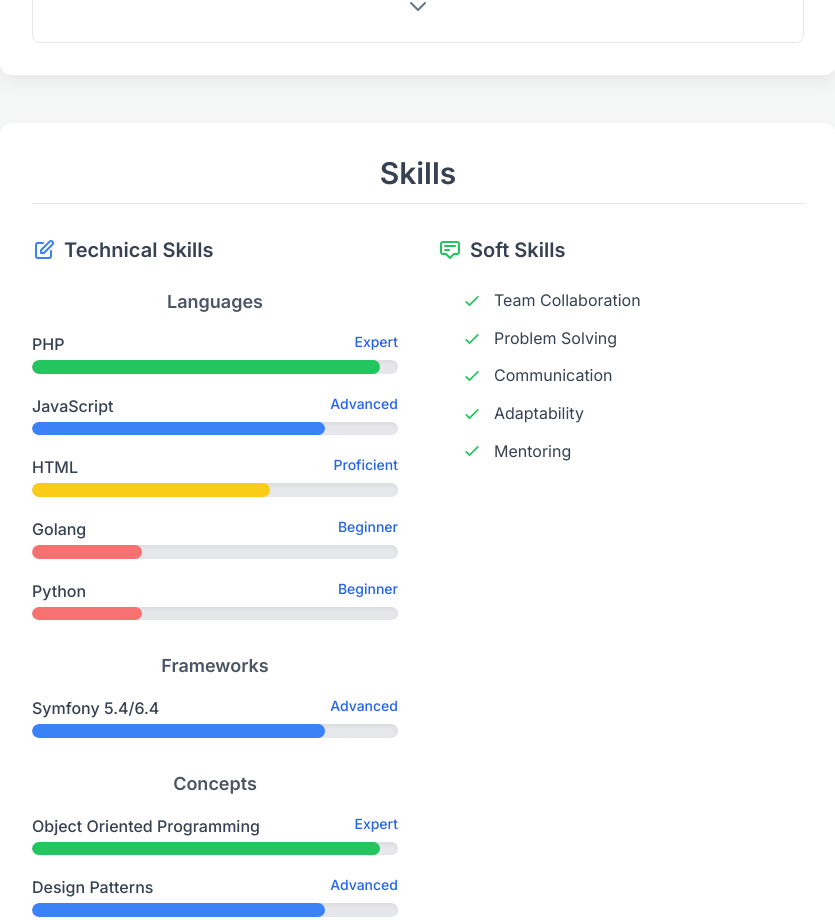
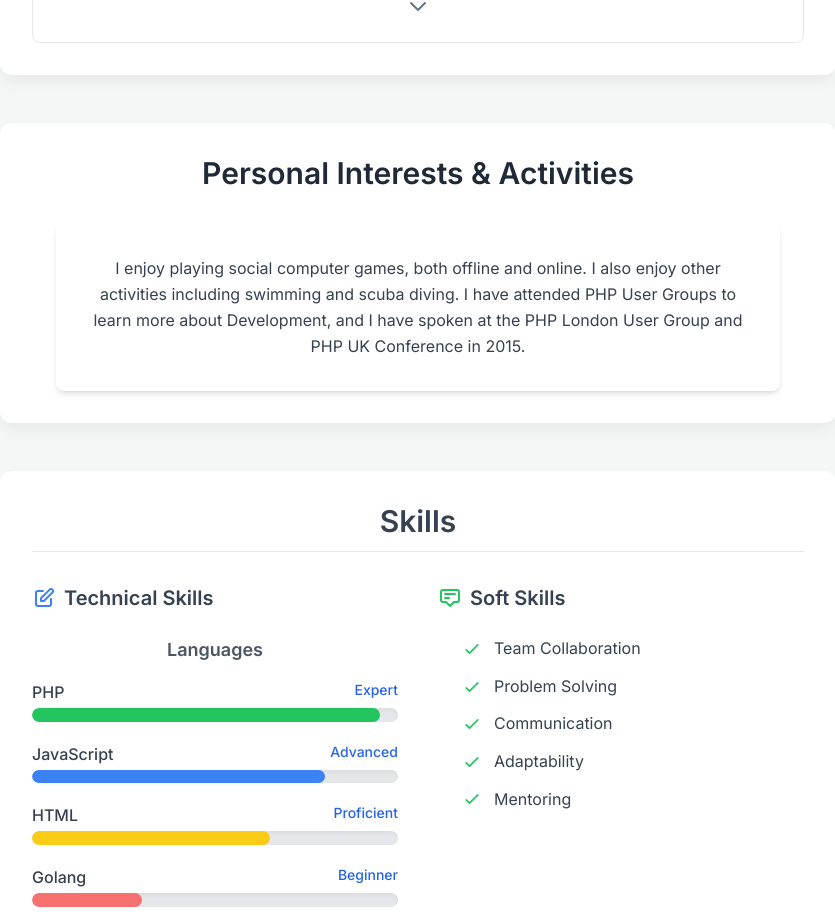
Before and after one commit to levofski/live-cv, a Vue app: page / in a window 1280 px wide. Shown: the part 3180-4100 px from the top of the page, without its empty margins (222-1057 px from the left). Built offline with nearby package versions, Linux system fonts and the light colour scheme.

Commit message:
feat: add InterestsSection component and integrate interests data - **Files Changed**: `App.vue`, `InterestsSection.vue`, `interests.md` - **Reason**: Introduced a new InterestsSection to display personal interests and activities, enhancing the overall profile presentation.

```diff
--- a/src/App.vue
+++ b/src/App.vue
@@ -6,6 +6,7 @@ import EducationSection from "./components/EducationSection.vue";
 import SkillsSection from "./components/SkillsSection.vue";
 import PersonalStatement from "./components/PersonalStatement.vue";
 import ProjectsSection from "./components/ProjectsSection.vue";
+import InterestsSection from "./components/InterestsSection.vue"; // Add this line
 
 const profile = ref({});
 const experiences = ref([]);
@@ -13,7 +14,8 @@ const education = ref([]);
 const skills = ref({});
 const projects = ref([]);
 const personalStatement = ref("");
-const projectsStatement = ref(""); // Added projectsStatement ref
+const projectsStatement = ref("");
+const interestsStatement = ref("");
 const isLoading = ref(true);
 
 async function fetchData() {
@@ -31,6 +33,7 @@ async function fetchData() {
     const projectsStatementModule = await import(
       "./data/projects_statement.md?raw"
     ); // Added import for projects_statement.md
+    const interestsStatementModule = await import("./data/interests.md?raw");
 
     profile.value = profileModule.default;
     experiences.value = experienceModule.default;
@@ -38,7 +41,8 @@ async function fetchData() {
     skills.value = skillsModule.default;
     projects.value = projectsModule.default;
     personalStatement.value = statementModule.default;
-    projectsStatement.value = projectsStatementModule.default; // Added assignment for projectsStatement
+    projectsStatement.value = projectsStatementModule.default;
+    interestsStatement.value = interestsStatementModule.default;
   } catch (error) {
     console.error("Error loading CV data:", error);
   } finally {
@@ -124,6 +128,11 @@ function downloadPdf() {
           class="cv-section fade-in-up"
           style="animation-delay: 1.3s"
         />
+        <InterestsSection
+          :interestsStatement="interestsStatement"
+          class="cv-section fade-in-up"
+          style="animation-delay: 1.7s"
+        />
         <SkillsSection
           :skills="skills"
           class="cv-section fade-in-up"
@@ -133,7 +142,7 @@ function downloadPdf() {
 
       <footer
         class="text-center mt-16 py-8 border-t border-gray-200 fade-in-up"
-        style="animation-delay: 1.7s"
+        style="animation-delay: 1.9s"
       >
         <p class="text-gray-500">
           &copy; {{ new Date().getFullYear() }} {{ profile.name }}. All rights
--- /dev/null
+++ b/src/components/InterestsSection.vue
@@ -0,0 +1,44 @@
+<script setup>
+import { defineProps, computed } from "vue";
+import { marked } from "marked";
+
+const props = defineProps({
+  interestsStatement: String,
+});
+
+const renderedMarkdown = computed(() => {
+  if (!props.interestsStatement) return "";
+  return marked(props.interestsStatement);
+});
+</script>
+
+<template>
+  <section class="py-12 bg-gray-50">
+    <div class="container mx-auto px-6">
+      <h2 class="text-3xl font-semibold text-gray-800 mb-8 text-center">
+        Personal Interests & Activities
+      </h2>
+      <div
+        v-if="renderedMarkdown"
+        class="prose prose-lg max-w-none text-gray-700 leading-relaxed bg-white p-8 rounded-lg shadow-md"
+        v-html="renderedMarkdown"
+      ></div>
+      <div v-else class="text-center text-gray-500">
+        <p>
+          Interests and activities information is not available at the moment.
+        </p>
+      </div>
+    </div>
+  </section>
+</template>
+
+<style scoped>
+.prose :deep(ul) {
+  list-style-type: disc;
+  padding-left: 1.5em;
+}
+
+.prose :deep(li) {
+  margin-bottom: 0.5em;
+}
+</style>
--- /dev/null
+++ b/src/data/interests.md
@@ -0,0 +1 @@
+I enjoy playing social computer games, both offline and online. I also enjoy other activities including swimming and scuba diving. I have attended PHP User Groups to learn more about Development, and I have spoken at the PHP London User Group and PHP UK Conference in 2015.
```
